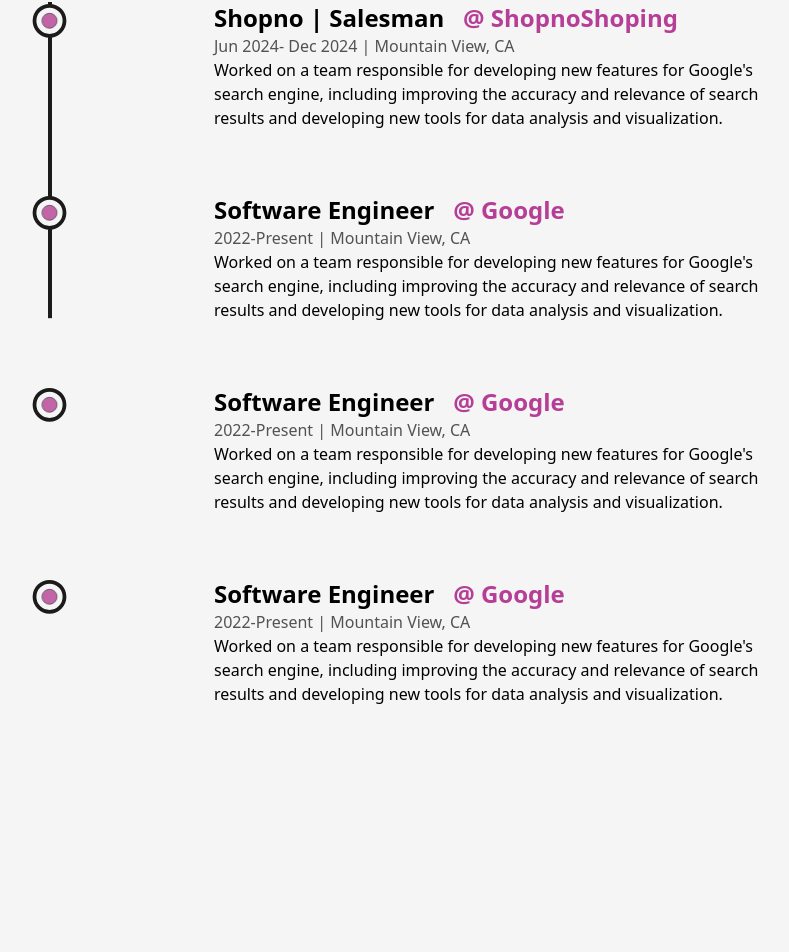
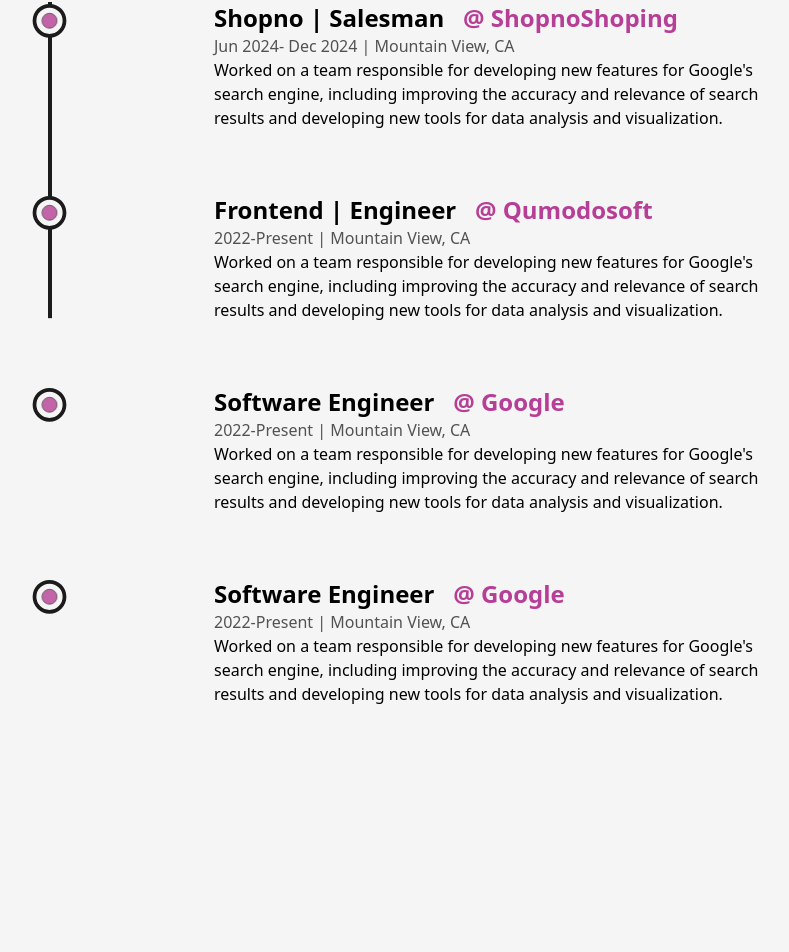
Before and after one commit to nahidulhasan4/My-Profolio, a Next.js app: page /about in a window 1280 px wide. Shown: the part 2406-3358 px from the top of the page, without its empty margins (163-952 px from the left). Built offline with nearby package versions, Linux system fonts and the light colour scheme.

Commit message:
her chnage exprice deatails

```diff
--- a/src/component/Experence.js
+++ b/src/component/Experence.js
@@ -57,10 +57,10 @@ const Experence = () => {
          developing new tools for data analysis and visualization."
           />
           <Details
-            positon="  Software Engineer"
-            company=" Google"
+            positon="  Frontend | Engineer"
+            company=" Qumodosoft "
             time=" 2022-Present |"
-            companyLInk="www.google.com"
+            companyLInk="www.qumodosoft.com"
             adress="Mountain View, CA"
             work=" Worked on a team responsible for developing new features for Google's
          search engine, including improving the accuracy and relevance of search results and
```
